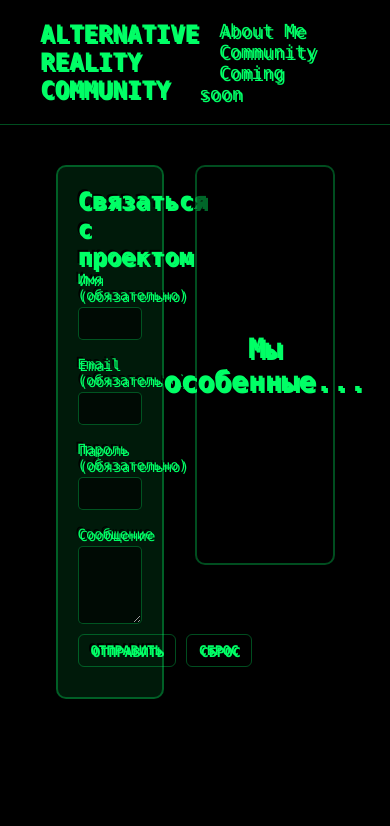
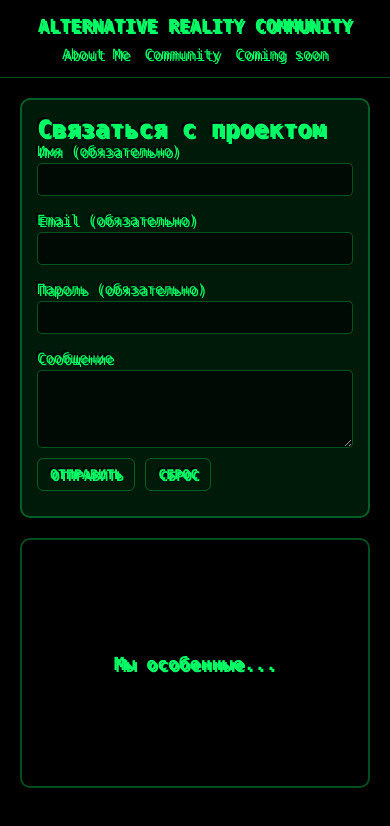
Before and after one commit to hackgzm/arc, a plain HTML site: page index.html in a window 390 px wide. Drawn offline with Linux system fonts and the light colour scheme.

Commit message:
Update index.html

```diff
--- a/index.html
+++ b/index.html
@@ -32,6 +32,7 @@
     }
     header{
       display:flex;
+      flex-wrap:wrap;
       justify-content:space-between;
       align-items:center;
       padding:20px 40px;
@@ -43,9 +44,18 @@
       font-weight:bold;
       color:var(--neon);
       animation: glitch 1s infinite;
+      flex:1 1 100%;
+      text-align:center;
+      margin-bottom:10px;
+    }
+    nav{
+      display:flex;
+      flex-wrap:wrap;
+      justify-content:center;
+      gap:15px;
+      flex:1 1 100%;
     }
     nav a{
-      margin:0 20px;
       color:var(--neon);
       text-decoration:none;
       font-size:18px;
@@ -55,12 +65,15 @@
     nav a:hover{color:#fff;}
     main{
       display:flex;
+      flex-wrap:wrap;
       justify-content:space-around;
       align-items:flex-start;
-      padding:40px;
+      padding:40px 20px;
+      gap:20px;
     }
     .form-container{
-      width:35%;
+      flex:1 1 300px;
+      max-width:500px;
       background-color:var(--panel);
       border:2px solid var(--border);
       padding:20px;
@@ -96,7 +109,8 @@
       color:#000;
     }
     .info-box{
-      width:45%;
+      flex:1 1 300px;
+      max-width:600px;
       border:2px solid var(--border);
       border-radius:10px;
       padding:20px;
@@ -106,10 +120,25 @@
       justify-content:center;
       align-items:center;
       text-align:center;
-      font-size:28px;
+      font-size:22px;
       font-weight:bold;
     }
     .error{color:red;font-size:12px;margin-bottom:6px;}
+
+    /* Медиазапросы для адаптивности */
+    @media(max-width:768px){
+      header{padding:15px;}
+      .logo-text{font-size:20px;}
+      nav a{font-size:16px;}
+      main{padding:20px;}
+      .info-box{font-size:20px; min-height:300px;}
+    }
+    @media(max-width:480px){
+      .logo-text{font-size:18px;}
+      nav a{font-size:14px;}
+      .info-box{font-size:18px; min-height:250px;}
+      .form-container{padding:15px;}
+    }
   </style>
 </head>
 <body>
@@ -141,7 +170,7 @@
         <label for="message" class="glitch">Сообщение</label>
         <textarea id="message" name="message" rows="4" maxlength="600"></textarea>
 
-        <div style="display:flex;gap:10px;">
+        <div style="display:flex;gap:10px;flex-wrap:wrap;">
           <button type="submit" class="glitch">ОТПРАВИТЬ</button>
           <button type="reset" class="glitch">СБРОС</button>
         </div>
@@ -158,7 +187,7 @@
     const content = {
       about: 'Я исследую цифровые системы и сети, нахожу уязвимости и превращаю их в конкретные решения. Мои действия направлены на то, чтобы понять, где слабые места и как их можно исправить. Если ты со мной — значит, ты понимаешь ценность конкретного результата и эффективности в мире информационной безопасности.',
       community: 'Мы - те, кто говорит на языке образов. Мы - творческое сообщество, которое создает новую культурную реальность. Нас не интересуют шаблоны и готовые форматы. Мы экспериментируем со звуком, изображением и смыслами. Мы не стремимся быть известными. Мы создаем артефакты - работы, которые заставляют чувствовать, а не просто потреблять.',
-      coming: 'Я создаю операционную систему сообщества ARC — полноценную, рабочую платформу, заточенную под наши нужды. ARC OS будет с продуманной безопасностью. Это не обещание ради громкого слова — это конечный продукт: рабочая ОС, поддержка и документация. Уверен, вам понравится. '
+      coming: 'Я создаю операционную систему сообщества ARC — полноценную, рабочую платформу, заточенную под наши нужды. ARC OS будет с продуманной безопасностью. Это не обещание ради громкого слова — это конечный продукт: рабочая ОС, поддержка и документация. Уверен, вам понравится.'
     };
     links.forEach(link=>{
       link.addEventListener('mouseenter',()=>{
@@ -182,7 +211,7 @@
       document.getElementById('err-pass').textContent='';
 
       if(name.length<2){document.getElementById('err-name').textContent='Имя должно быть минимум 2 символа';valid=false;}
-      if(!/^\\S+@\\S+\\.\\S+$/.test(email)){document.getElementById('err-email').textContent='Введите корректный email';valid=false;}
+      if(!/^\S+@\S+\.\S+$/.test(email)){document.getElementById('err-email').textContent='Введите корректный email';valid=false;}
       if(pass.length<8){document.getElementById('err-pass').textContent='Пароль должен быть минимум 8 символов';valid=false;}
 
       if(valid){
```
